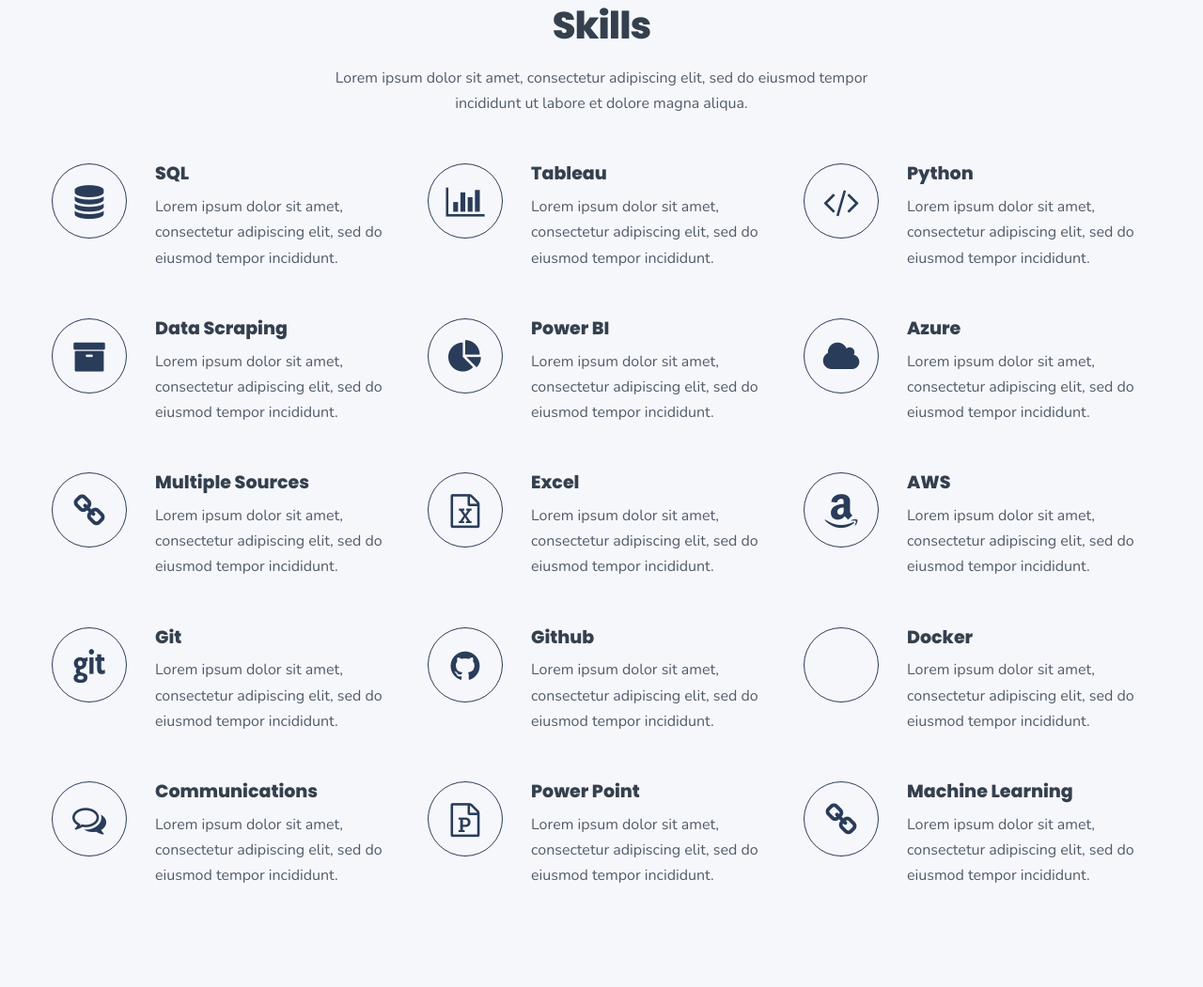
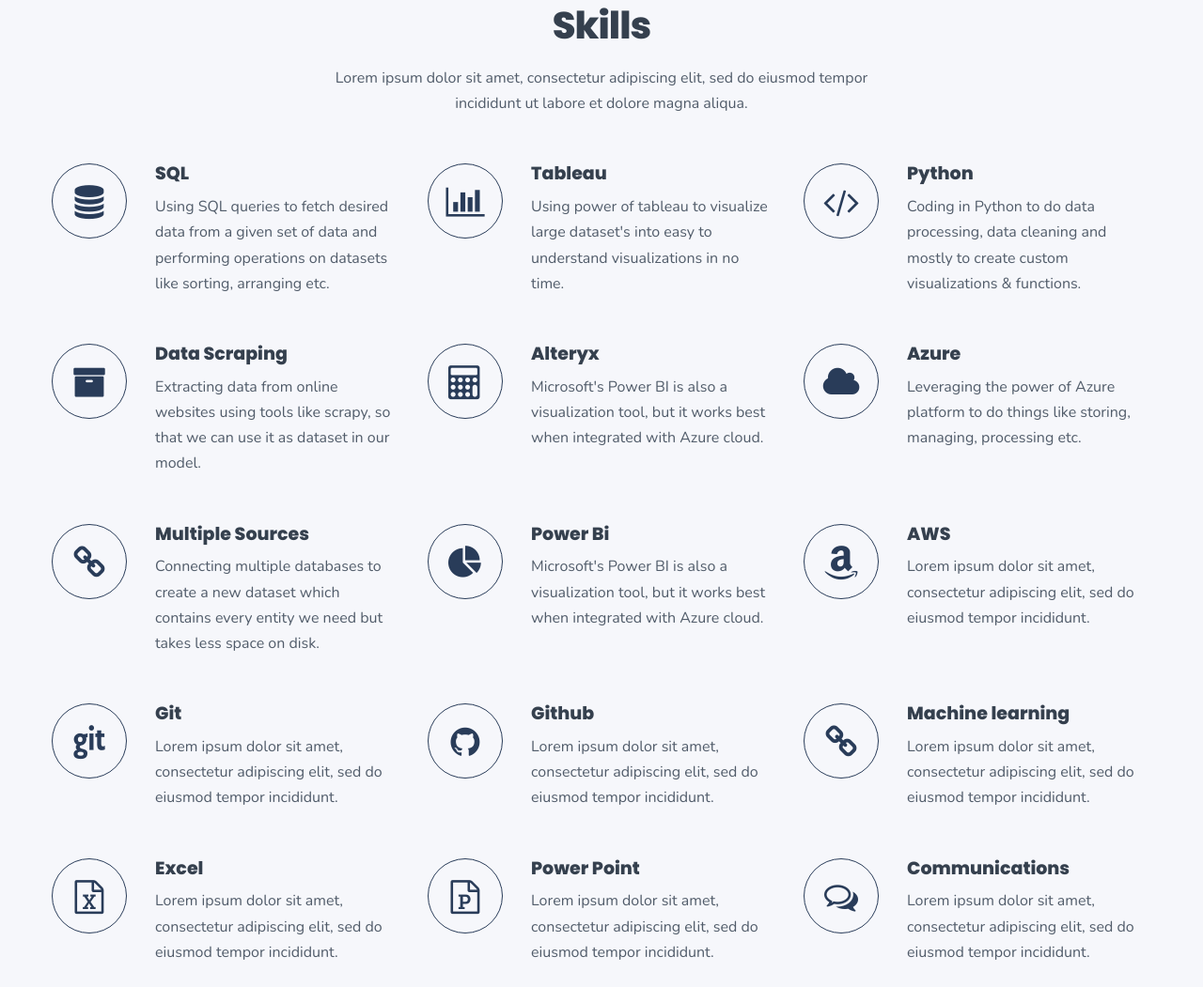
Before and after one commit to workvikrant/main-website, a plain HTML site: page index.html in a window 1280 px wide. Shown: the part 1447-2498 px from the top of the page at 94% size. Drawn offline with nearby package versions, Linux system fonts and the light colour scheme.

Commit message:
skills update

```diff
--- a/index.html
+++ b/index.html
@@ -173,7 +173,7 @@
                                      id-color"></i>
                                     <div class="fb-text">
                                         <h4>SQL</h4>
-                                        <p>Lorem ipsum dolor sit amet, consectetur adipiscing elit, sed do eiusmod tempor incididunt.</p>
+                                        <p>Using SQL queries to fetch desired data from a given set of data and performing operations on datasets like sorting, arranging etc.</p>
                                     </div>
                                 </div>
                             </div>
@@ -183,7 +183,7 @@
                                     <i class="fa fa-bar-chart-o id-color"></i>
                                     <div class="fb-text">
                                         <h4>Tableau</h4>
-                                        <p>Lorem ipsum dolor sit amet, consectetur adipiscing elit, sed do eiusmod tempor incididunt.</p>
+                                        <p>Using power of tableau to visualize large dataset's into easy to understand visualizations in no time.</p>
                                     </div>
                                 </div>
                             </div>
@@ -193,7 +193,7 @@
                                     <i class="fa fa-code id-color"></i>
                                     <div class="fb-text">
                                         <h4>Python</h4>
-                                        <p>Lorem ipsum dolor sit amet, consectetur adipiscing elit, sed do eiusmod tempor incididunt.</p>
+                                        <p>Coding in Python to do data processing, data cleaning and mostly to create custom visualizations & functions. </p>
                                     </div>
                                 </div>
                             </div>
@@ -203,17 +203,17 @@
                                     <i class="fa fa-archive id-color"></i>
                                     <div class="fb-text">
                                         <h4>Data Scraping</h4>
-                                        <p>Lorem ipsum dolor sit amet, consectetur adipiscing elit, sed do eiusmod tempor incididunt.</p>
+                                        <p>Extracting data from online websites using tools like scrapy, so that we can use it as dataset in our model.</p>
                                     </div>
                                 </div>
                             </div>
 
                             <div class="col-lg-4 col-md-6 mb30 wow fadeInRight" data-wow-delay=".25s">
                                 <div class="f-box f-icon-left f-icon-circle f-border">
-                                    <i class="fa fa-pie-chart id-color"></i>
+                                    <i class="fa fa-calculator id-color"></i>
                                     <div class="fb-text">
-                                        <h4>Power BI</h4>
-                                        <p>Lorem ipsum dolor sit amet, consectetur adipiscing elit, sed do eiusmod tempor incididunt.</p>
+                                        <h4>Alteryx</h4>
+                                        <p>Microsoft's Power BI is also a visualization tool, but it works best when integrated with Azure cloud.</p>
                                     </div>
                                 </div>
                             </div>
@@ -223,7 +223,7 @@
                                     <i class="fa fa-cloud id-color"></i>
                                     <div class="fb-text">
                                         <h4>Azure</h4>
-                                        <p>Lorem ipsum dolor sit amet, consectetur adipiscing elit, sed do eiusmod tempor incididunt.</p>
+                                        <p>Leveraging the power of Azure platform to do things like storing, managing, processing etc.</p>
                                     </div>
                                 </div>
                             </div>
@@ -233,7 +233,7 @@
                                     <i class="fa fa-link id-color"></i>
                                     <div class="fb-text">
                                         <h4>Multiple Sources</h4>
-                                        <p>Lorem ipsum dolor sit amet, consectetur adipiscing elit, sed do eiusmod tempor incididunt.</p>
+                                        <p>Connecting multiple databases to create a new dataset which contains every entity we need but takes less space on disk.</p>
                                     </div>
                                 </div>
                             </div>
@@ -241,10 +241,10 @@
 
                             <div class="col-lg-4 col-md-6 mb30 wow fadeInRight" data-wow-delay=".25s">
                                 <div class="f-box f-icon-left f-icon-circle f-border">
-                                    <i class="fa fa-file-excel-o id-color"></i>
+                                    <i class="fa fa-pie-chart id-color"></i>
                                     <div class="fb-text">
-                                        <h4>Excel</h4>
-                                        <p>Lorem ipsum dolor sit amet, consectetur adipiscing elit, sed do eiusmod tempor incididunt.</p>
+                                        <h4>Power Bi</h4>
+                                        <p>Microsoft's Power BI is also a visualization tool, but it works best when integrated with Azure cloud.</p>
                                     </div>
                                 </div>
                             </div>
@@ -281,9 +281,9 @@
 
                             <div class="col-lg-4 col-md-6 mb30 wow fadeInRight" data-wow-delay=".5s">
                                 <div class="f-box f-icon-left f-icon-circle f-border">
-                                    <i class="fa fa- id-color"></i>
+                                    <i class="fa fa-chain id-color"></i>
                                     <div class="fb-text">
-                                        <h4>Docker</h4>
+                                        <h4>Machine learning</h4>
                                         <p>Lorem ipsum dolor sit amet, consectetur adipiscing elit, sed do eiusmod tempor incididunt.</p>
                                     </div>
                                 </div>
@@ -291,9 +291,9 @@
 
                             <div class="col-lg-4 col-md-6 mb30 wow fadeInRight" data-wow-delay=".5s">
                                 <div class="f-box f-icon-left f-icon-circle f-border">
-                                    <i class="fa fa-comments-o id-color"></i>
+                                    <i class="fa fa-file-excel-o id-color"></i>
                                     <div class="fb-text">
-                                        <h4>Communications</h4>
+                                        <h4>Excel</h4>
                                         <p>Lorem ipsum dolor sit amet, consectetur adipiscing elit, sed do eiusmod tempor incididunt.</p>
                                     </div>
                                 </div>
@@ -311,9 +311,9 @@
 
                             <div class="col-lg-4 col-md-6 mb30 wow fadeInRight" data-wow-delay=".5s">
                                 <div class="f-box f-icon-left f-icon-circle f-border">
-                                    <i class="fa fa-chain id-color"></i>
+                                    <i class="fa fa-comments-o id-color"></i>
                                     <div class="fb-text">
-                                        <h4>Machine Learning</h4>
+                                        <h4>Communications</h4>
                                         <p>Lorem ipsum dolor sit amet, consectetur adipiscing elit, sed do eiusmod tempor incididunt.</p>
                                     </div>
                                 </div>
```
